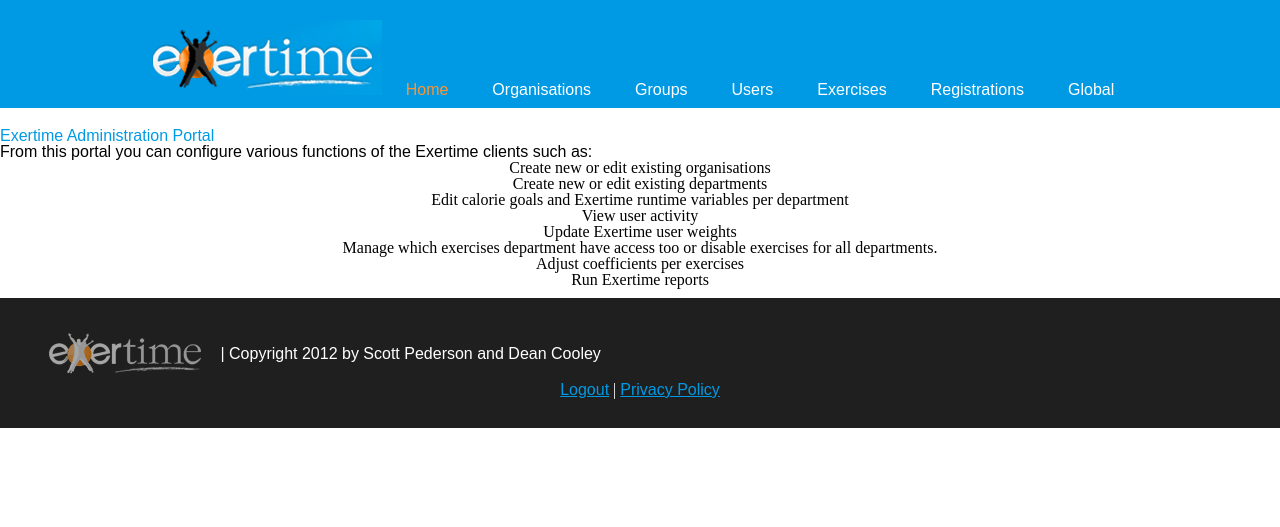
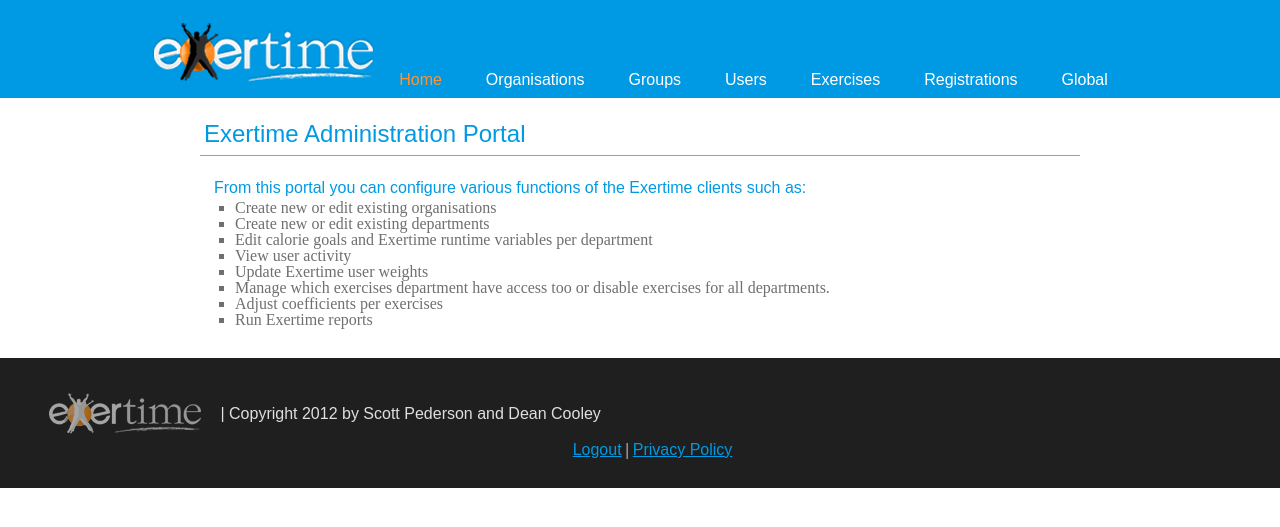
Before and after one commit to Kanokisaragi/exertime-website, a PHP site: page /home.php in a window 1280 px wide. Shown: the top 527 px of the page. Run offline with PHP 8.4, Linux system fonts and the light colour scheme.

Commit message:
Home Page Complete

```diff
--- a/public_html/exercises.php
+++ b/public_html/exercises.php
@@ -7,6 +7,7 @@
     <body>
         <?php include("include/header.php"); ?>
 
+        <div class="wrapper">
             <div class="table_scroll">
                 <table>
                     <tr>
@@ -74,6 +75,7 @@
                     </tr>
                 </table>
             </div>
+        </div>
 
 
         <?php include("include/footer.php"); ?>
--- a/public_html/global.php
+++ b/public_html/global.php
@@ -7,8 +7,8 @@
     <body>
         <?php include("include/header.php"); ?>
 
+        <div class="wrapper">
             <form method="post">
-            <form class="" action="" method="post">
                     <table class="form">
                         <tr>
                             <td>Countdown Duration</td>
@@ -36,10 +36,9 @@
                             <td><input type="Submit" value="Save Settings"/></td>
                         </tr>
                     </table>
-
             </form>
 
-        </form>
+        </div>
 
         <?php include("include/footer.php"); ?>
     </body>
--- a/public_html/groups.php
+++ b/public_html/groups.php
@@ -7,6 +7,7 @@
     <body>
         <?php include("include/header.php"); ?>
 
+        <div class="wrapper">
             <div class="table_scroll">
                 <table>
                     <tr>
@@ -42,6 +43,7 @@
                     </tr>
                 </table>
             </div>
+        </div>
 
         <?php include("include/footer.php"); ?>
     </body>
--- a/public_html/home.php
+++ b/public_html/home.php
@@ -11,7 +11,11 @@
         <?php include("include/header.php"); ?>
 
         <div class="wrapper">
+            <div class="page-title">
                 <h2>Exertime Administration Portal</h2>
+            </div>
+
+            <div class="page-content">
                 <h3>From this portal you can configure various functions of the Exertime clients such as:</h3>
                 <ul>
                     <li>Create new or edit existing organisations</li>
@@ -24,6 +28,8 @@
                     <li>Run Exertime reports</li>
                 </ul>
             </div>
+
+        </div>
         <?php include("include/footer.php"); ?>
     </body>
 </html>
--- a/public_html/organisations.php
+++ b/public_html/organisations.php
@@ -7,6 +7,7 @@
     <body>
         <?php include("include/header.php"); ?>
 
+        <div class="wrapper">
             <div class="table_scroll">
                 <table>
                     <tr>
@@ -32,6 +33,7 @@
                     </tr>
                 </table>
             </div>
+        </div>
 
         <?php include("include/footer.php"); ?>
     </body>
--- a/public_html/registrations.php
+++ b/public_html/registrations.php
@@ -7,6 +7,7 @@
     <body>
         <?php include("include/header.php"); ?>
 
+        <div class="wrapper">
             <div class="table_scroll">
                 <table>
                     <tr>
@@ -34,6 +35,7 @@
                     </tr>
                 </table>
             </div>
+        </div>
 
         <?php include("include/footer.php"); ?>
     </body>
--- a/public_html/resources/css/style.css
+++ b/public_html/resources/css/style.css
@@ -2,6 +2,8 @@
     --primary-theme-colour: #009ae4;
     --scondary-theme-colour: #FE9330;
     --footer-colour: var(--black);
+
+    --text-body: #6f6f6f;
 
     --pale_white:  #f2f2f2;
     --lighter_grey: #dfdfdf;
@@ -17,23 +19,37 @@
 }
 
 .wrapper{
+    margin: 20px 200px;
     height: 100%;
-    padding-top: 10px;
-    padding-bottom: 10px;
 }
 
 h1, h2, h3, h4, h5, h6, p, a {
     font-family: Arial, Helvetica, sans-serif;
 }
 
-h1, h2 {
+h1, h2, h3 {
+    padding: 4px;
     font-style: "Segoe UI Light","Segoe UI","Century Gothic", Arial, "Times New Roman";
     color: var(--primary-theme-colour);
+}
+
+p {
+    color: var(--lighter_grey);
 }
 
 a {
     color: var(--primary-theme-colour);
 }
+
+ul {
+    list-style-type: square;
+    padding-left: 25px;
+}
+
+li {
+
+}
+
 
 /*  Buttons */
 button, input[type="submit"] {
@@ -136,6 +152,22 @@
     color: var(--scondary-theme-colour);
 }
 
+/***        Other Bits      */
+.page-title {
+    margin: 10px 0;
+    border-bottom: 1px solid var(--grey);
+    padding-bottom: 5px;
+}
+
+.page-title h2 {
+    font-size: 24px;
+}
+
+.page-content {
+    padding: 10px;
+    color: var(--text-body);
+}
+
 
 /***       Footer      ***/
 
@@ -156,7 +188,7 @@
     text-align: left;
 }
 
-footer ul, li {
+footer ul, footer li {
     text-align: center;
     text-decoration: none;
 }
--- a/public_html/users.php
+++ b/public_html/users.php
@@ -7,6 +7,7 @@
     <body>
         <?php include("include/header.php"); ?>
 
+        <div class="wrapper">
             <div class="table_scroll">
                 <table>
                     <tr>
@@ -44,6 +45,7 @@
                     </tr>
                 </table>
             </div>
+        </div>
 
         <?php include("include/footer.php"); ?>
     </body>
```
Also changed, not shown: public_html/resources/img/head_logo.PNG, public_html/resources/img/head_logo2.PNG (added). Lines whose indentation alone changed are shown as unchanged.
